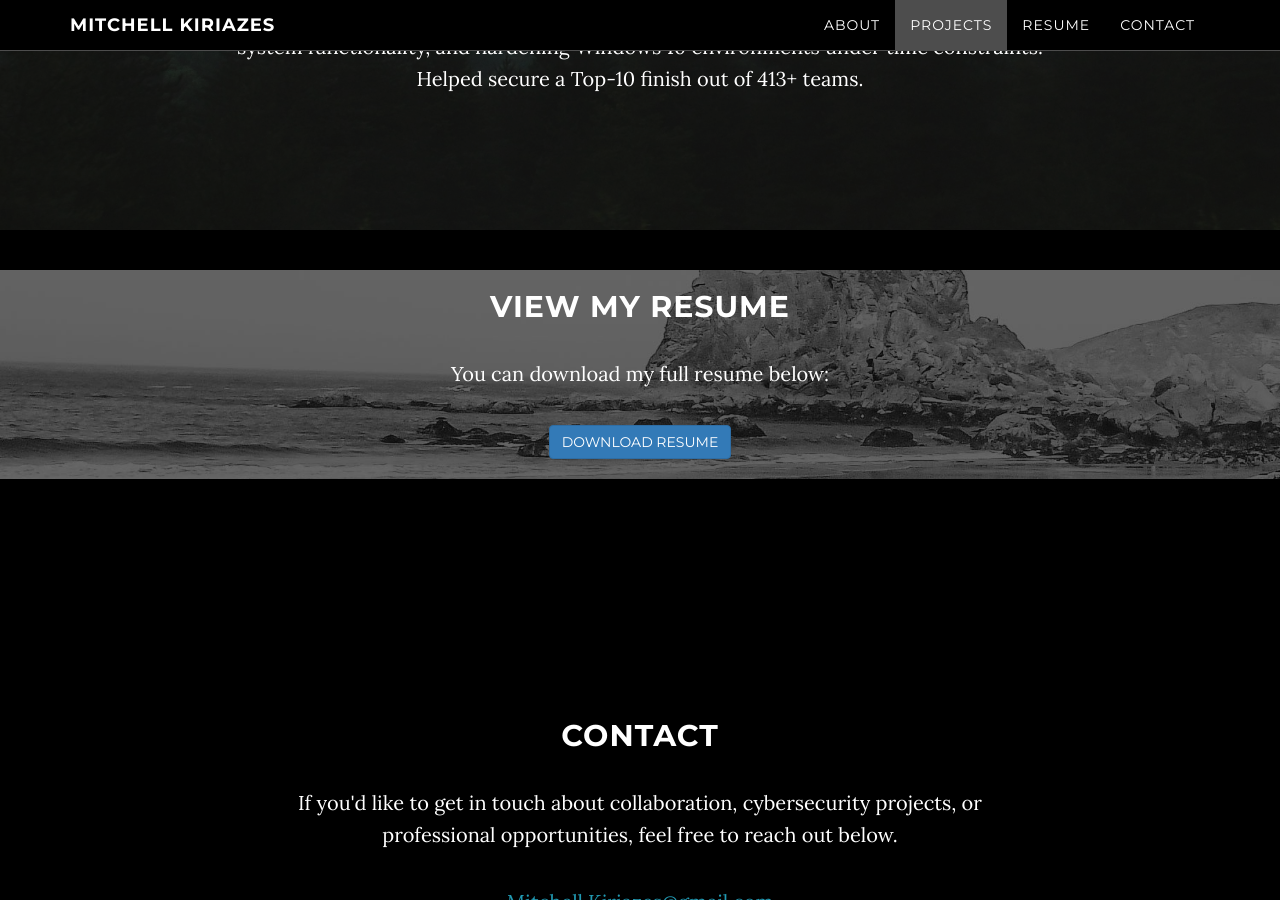
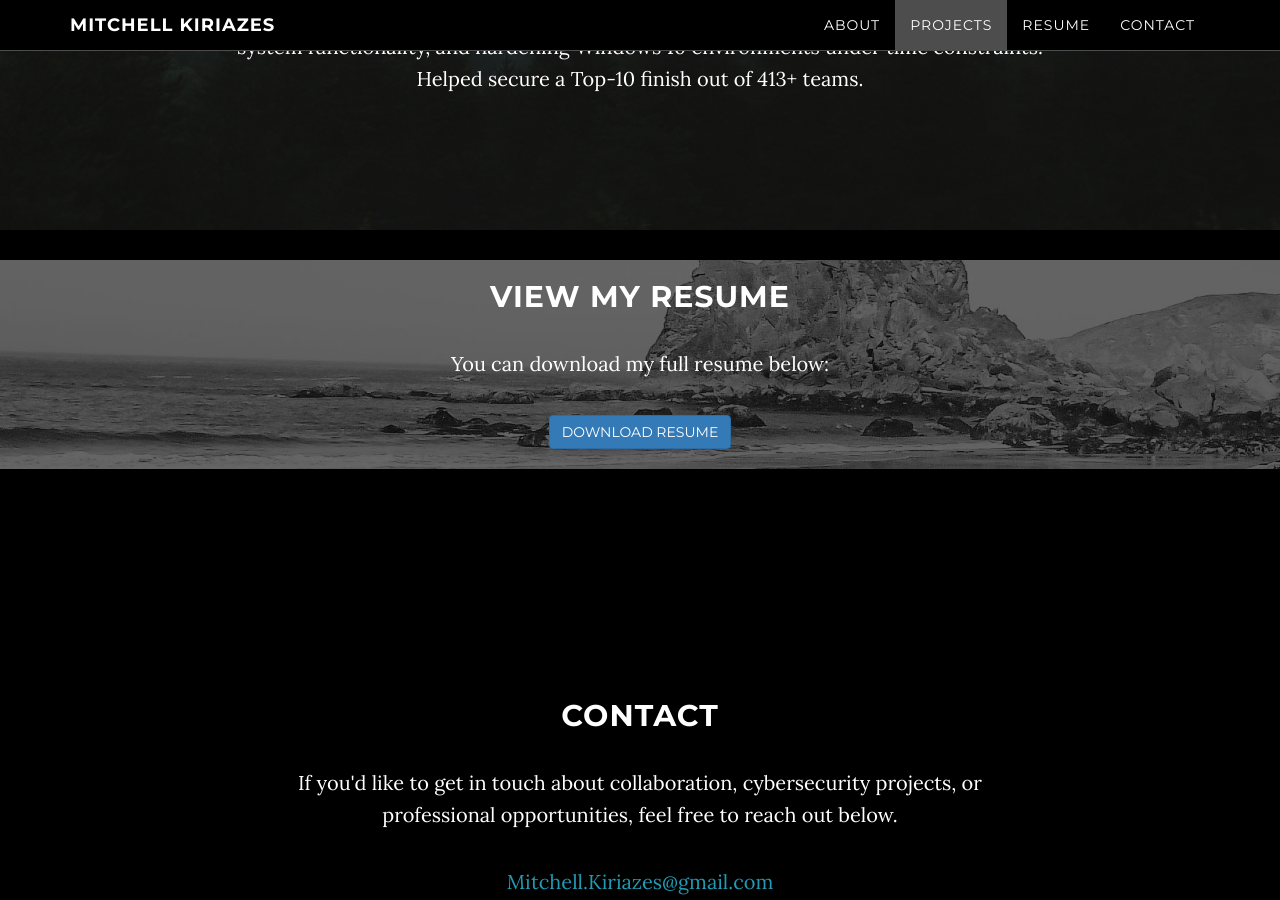
Before and after one commit to M-Kiriazes/M-Kiriazes.github.io, a Jekyll site: the page built from index.html, in a window 1280 px wide and 900 px high, scrolled down 2443 px. Built offline with Jekyll 4.4.1, drawn with Linux system fonts in a browser that asks for light colours.

Commit message:
Update download.html

```diff
--- a/_includes/download.html
+++ b/_includes/download.html
@@ -1,5 +1,5 @@
 <!-- Download Section -->
-<section id="download" class="content-section text-center">
+<section id="download" class="text-center" style="padding-top: 30px; padding-bottom: 30px;">
   <div class="download-section">
     <div class="container">
       <div class="col-lg-8 col-lg-offset-2">
```
